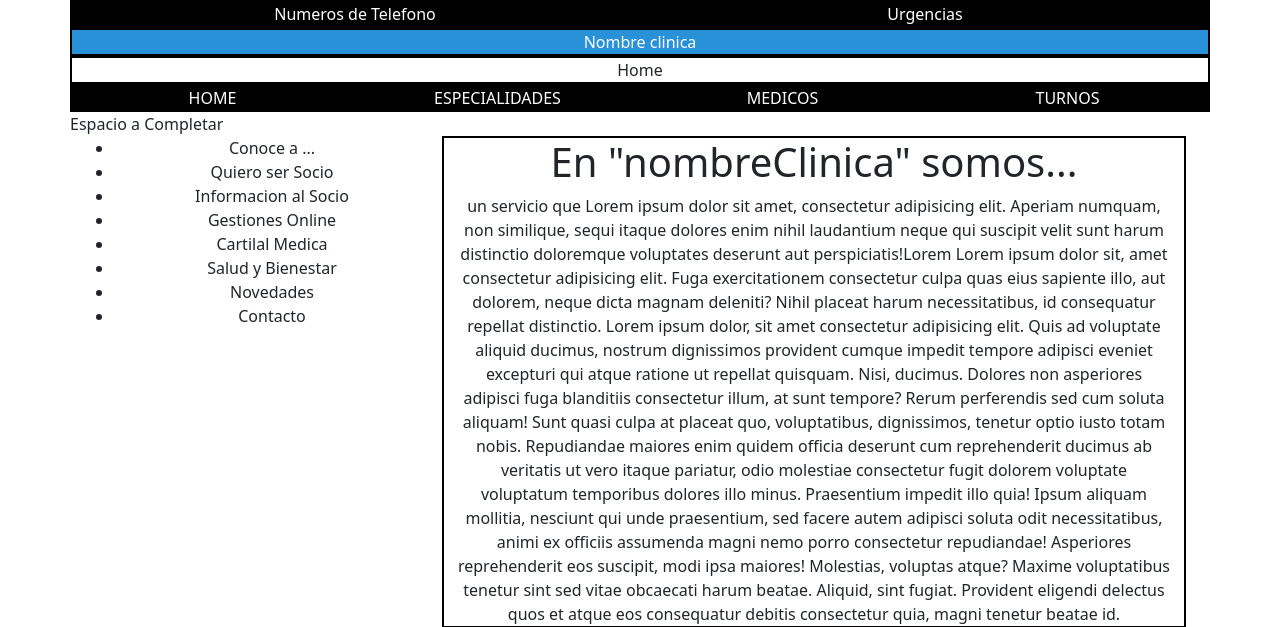
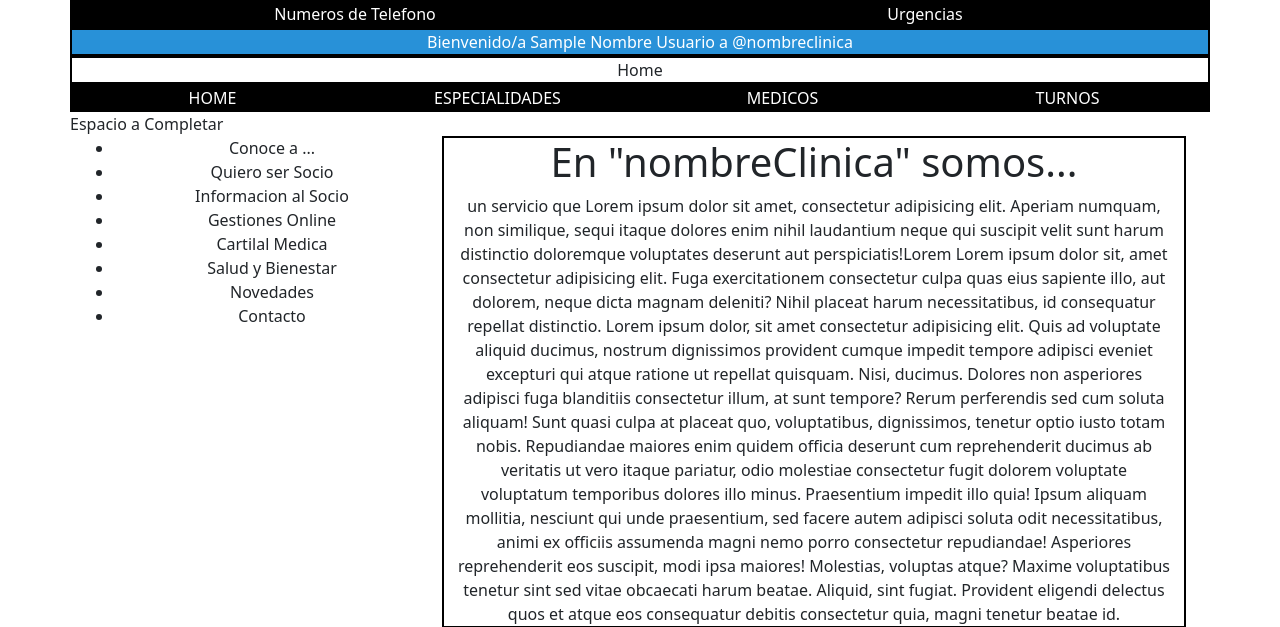
Before and after one commit to julioemansilla/clinica23655, a Django app: template clinica23655/core/templates/core/index.html in a window 1280 px wide. Shown: the top 627 px of the page. Run offline with Django 4.2, Linux system fonts and the light colour scheme; the template is opened without the code that fills it: most values are stand-ins (such as "Sample title", 1, 10 or a date in 2020).

Commit message:
se le agrega parametro y filtro en el index

```diff
--- a/clinica23655/core/templates/core/base.html
+++ b/clinica23655/core/templates/core/base.html
@@ -28,7 +28,7 @@
         </div>
 
         <div class="row nav link logo">
-            <div class="col">Nombre clinica</div>
+            <div class="col">{% block usuario %} {% endblock %} </div>
 
         </div>
         <div class="row">
@@ -51,6 +51,7 @@
             </div>
         </div>
 
+
         <div class="row">Espacio a Completar {% block main %} {% endblock %}
 
         </div>
--- a/clinica23655/core/templates/core/especialidades.html
+++ b/clinica23655/core/templates/core/especialidades.html
@@ -1,6 +1,7 @@
 {% extends 'core/base.html' %}
 {% block title %}Clinica Home {% endblock %}
 {% block section_title %} Especialidades {% endblock %}
+{% block usuario %} Bienvenido/a a @nombreclinica {% endblock %}
 
 
 {% block main %}
--- a/clinica23655/core/templates/core/index.html
+++ b/clinica23655/core/templates/core/index.html
@@ -1,6 +1,7 @@
 {% extends 'core/base.html' %}
 {% block title %}Clinica Home {% endblock %}
 {% block section_title %} Home {% endblock %}
+{% block usuario %} Bienvenido/a {{nombre_usuario| title}} a @nombreclinica {% endblock %}
 
 
 {% block main %}
--- a/clinica23655/core/templates/core/medicos.html
+++ b/clinica23655/core/templates/core/medicos.html
@@ -1,4 +1,5 @@
 {% extends 'core/base.html' %}
 {% block title %} Medicos {% endblock %}
 {% block section_title %} Medicos {% endblock %}
+{% block usuario %} Bienvenido/a a @nombreclinica {% endblock %}
 {% block main %} {% endblock %}
--- a/clinica23655/core/templates/core/turnos_dia.html
+++ b/clinica23655/core/templates/core/turnos_dia.html
@@ -1,6 +1,7 @@
 {% extends 'core/base.html' %}
 {% block title %}Clinica Home {% endblock %}
-{% block section_title %} Especialidades {% endblock %}
+{% block section_title %} Turnos {% endblock %}
+{% block usuario %} Bienvenido/a a @nombreclinica {% endblock %}
 
 
 {% block main %}
--- a/clinica23655/core/urls.py
+++ b/clinica23655/core/urls.py
@@ -3,6 +3,7 @@ from . import views
 
 urlpatterns = [
     path('home/', views.index, name='index'),
+    path('home/<str:nombre_usuario>/', views.index2, name='nombre_usuario'),
     path('especialidades_listado/', views.especialidades_listado, name='especialidades_listado'),
     path('turnos_dia/', views.turnos_dia, name='turnos_dia') ,
     path('medicos/', views.medicos, name='medicos')
--- a/clinica23655/core/views.py
+++ b/clinica23655/core/views.py
@@ -6,6 +6,12 @@ from django.shortcuts import render
 
 def index(request):
     return render ( request, 'core/index.html' )
+
+def index2(request,nombre_usuario):
+    context ={
+        'nombre_usuario':nombre_usuario,
+    }
+    return render ( request, 'core/index.html',context )
 
 def especialidades_listado(request):
     return render (request, 'core/especialidades.html')
```
